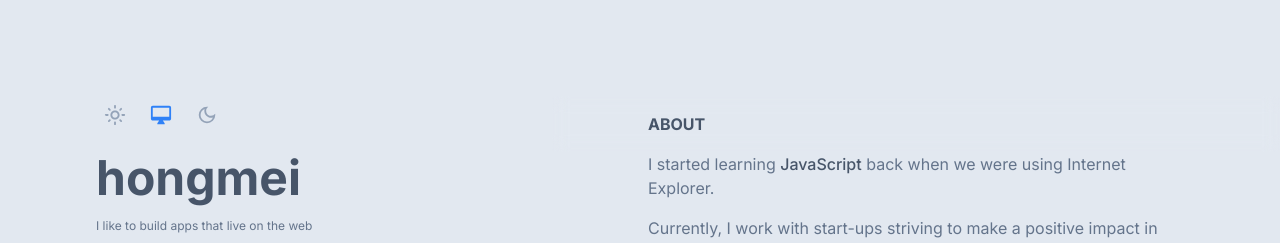
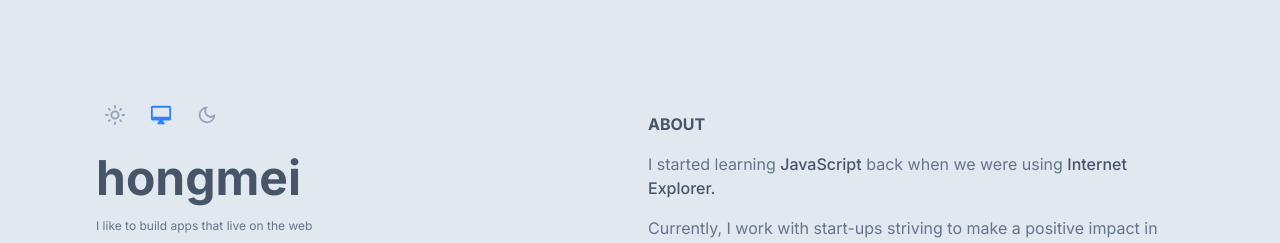
Before and after one commit to hongmei-codes/hongmei-codes.github.io, a Next.js app: page / in a window 1280 px wide. Shown: the top 243 px of the page. Built offline with nearby package versions, Linux system fonts and the light colour scheme.

Commit message:
added custom cursor in about section

```diff
--- a/app/components/about.tsx
+++ b/app/components/about.tsx
@@ -13,7 +13,10 @@ export default function About() {
         >
           JavaScript
         </a>{" "}
-        back when we were using Internet Explorer.{" "}
+        back when we were using{" "}
+        <span className="font-medium dark:text-slate-200 text-slate-600 hover:text-primary dark:hover:text-primary lg:cursor-[url('/ie.png')_15_15,_pointer]">
+          Internet Explorer.
+        </span>{" "}
       </p>
       <p className="mb-4">
         Currently, I work with start-ups striving to make a positive impact in
```
Also changed, not shown: public/ie.png (added).
